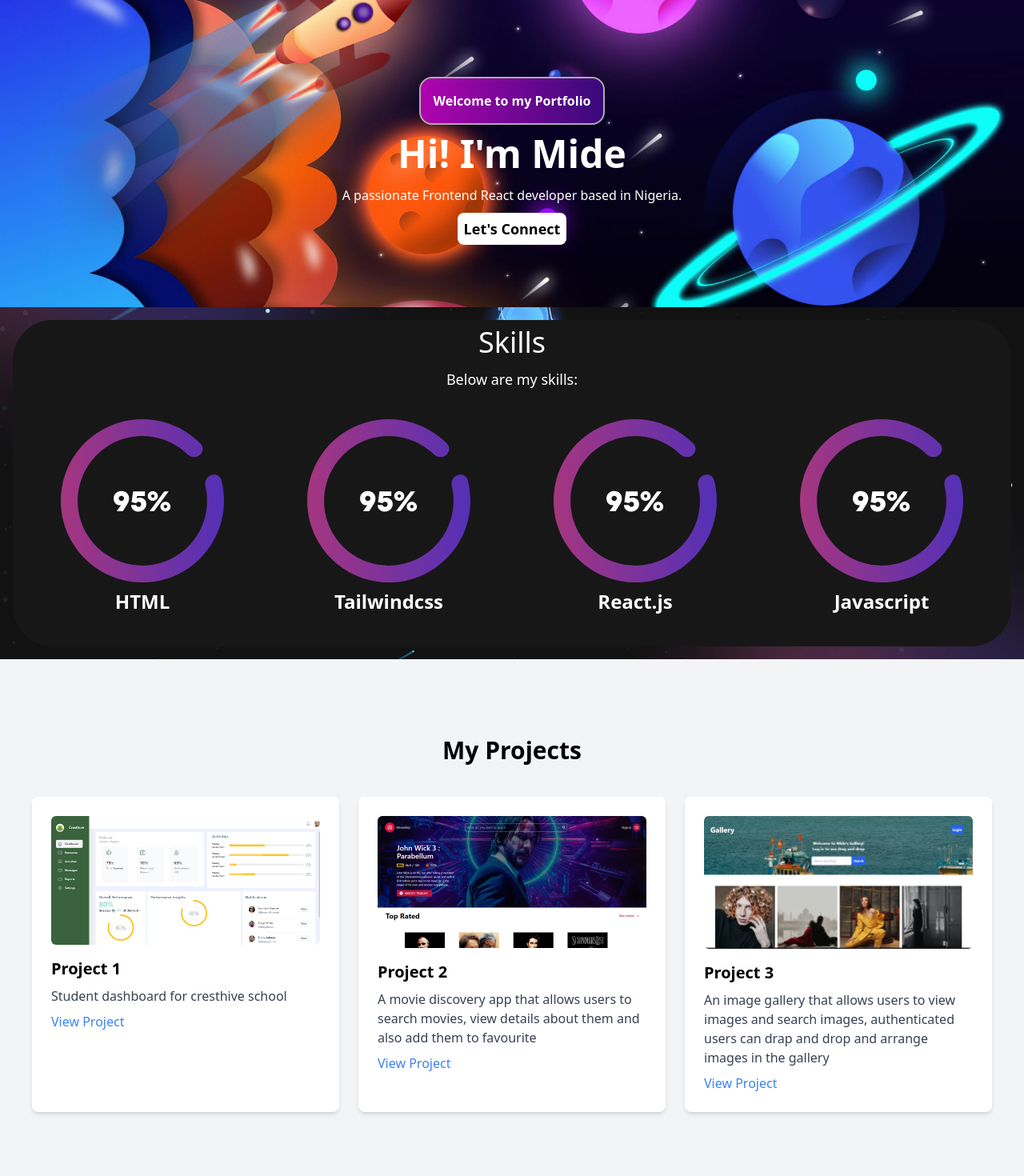
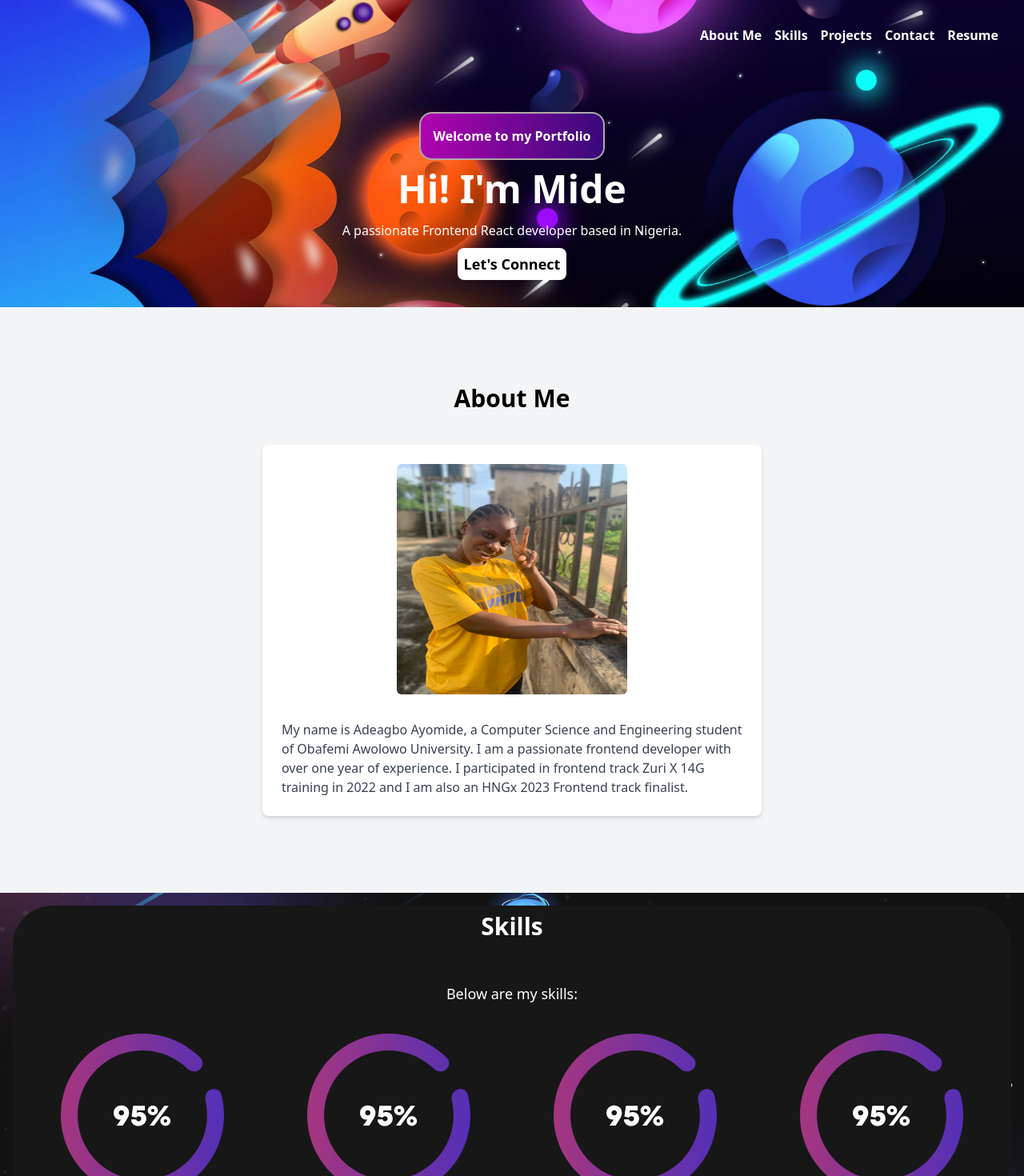
Before and after one commit to Midesales/my-portfolio, a React (Create React App) app: page / in a window 1280 px wide. Shown: the top 1470 px of the page at 80% size. Built offline with nearby package versions, Linux system fonts and the light colour scheme.

Commit message:
about me

```diff
--- a/src/App.js
+++ b/src/App.js
@@ -1,10 +1,12 @@
 import React from "react";
 import Home from "./components/Home";
+
 
 function App() {
   return (
     <div className="w-full">
-      <Home />
+
+     <Home />
     </div>
   );
 }
--- /dev/null
+++ b/src/components/About.jsx
@@ -0,0 +1,32 @@
+import React from 'react'
+import Ayo from '../images/ayo.jpg'
+
+function About() {
+  return (
+    <section
+      id="about"
+      className="bg-gray-100 py-24 px-10 grid place-content-center"
+    >
+      <h1 className="text-3xl font-semibold mb-10 text-center">About Me</h1>
+      <div className="bg-white p-6 rounded-lg shadow-md flex flex-col justify-center items-center gap-4">
+        <div className="">
+          <img
+            src={Ayo}
+            alt="my-picture"
+            className="mb-4 rounded-md w-72 h-72"
+          />
+        </div>
+
+        <p className="max-w-xl text-gray-700">
+          My name is Adeagbo Ayomide, a Computer Science and Engineering student
+          of Obafemi Awolowo University. I am a passionate frontend developer
+          with over one year of experience. I participated in frontend track
+          Zuri X 14G training in 2022 and I am also an HNGx 2023 Frontend track
+          finalist.
+        </p>
+      </div>
+    </section>
+  );
+}
+
+export default About
--- a/src/components/Contact.jsx
+++ b/src/components/Contact.jsx
@@ -4,11 +4,19 @@ import React from "react";
 function Contact() {
   return (
     <>
-      <div className="contact bg-[linear-gradient(90deg,#b004b0,#38097a);]">
+      <div
+        id="contact"
+        className=" bg-[linear-gradient(90deg,#b004b0,#38097a);]"
+      >
         <div className="wrapper flex justify-center  py-16 gap-52 lg:py-12">
           <div className="content-box">
-            <h1 className="text-white font-bold text-4xl">Get In Touch</h1>
-            <form action="" className="flex flex-col gap-2 lg:grid lg:grid-cols-2">
+            <h1 className="text-3xl font-semibold mb-10 text-center text-white">
+              Get in Touch
+            </h1>
+            <form
+              action=""
+              className="flex flex-col gap-2 lg:grid lg:grid-cols-2"
+            >
               <div className="py-2">
                 <input
                   className="bg-transparent h-14 rounded-2xl border-[1px] border-white pl-4 text-white placeholder-white w-full lg:w-36"
--- a/src/components/Header.jsx
+++ b/src/components/Header.jsx
@@ -1,5 +1,6 @@
 import React from "react";
 import bg from "../images/bg.jpg";
+import Navbar from "./Navbar";
 
 
 function Header() {
@@ -10,7 +11,7 @@ function Header() {
         style={{ backgroundImage: `url(${bg})` }}
         className=" bg-center bg-cover bg-no-repeat flex flex-col w-full h-96 "
       >
-
+       <Navbar />
         <div className="flex justify-between items-center h-screen w-full px-20 lg:justify-center lg:px-6">
           <div className=" lg:text-center">
             <div className="btn py-3">
--- a/src/components/Home.jsx
+++ b/src/components/Home.jsx
@@ -4,11 +4,13 @@ import Contact from "../components/Contact";
 import Footer from "../components/Footer";
 import Portfolio from "../components/portfolio";
 import Skills from "../components/Skills";
+import About from "../components/About";
 
 function Home() {
   return (
     <>
       <Header />
+      <About />
       <Skills />
       <Portfolio />
       <Contact />
--- /dev/null
+++ b/src/components/Navbar.jsx
@@ -0,0 +1,82 @@
+import React, { useState } from "react";
+
+
+
+function Navbar() {
+   const [toggleon, setToggleOn] = useState(false);
+  return (
+    <div>
+      {/* SMALL SCREENS */}
+      <div className="absolute text-white m-5 lg:hidden md:hidden">
+        <button className="cursor-pointer" onClick={() => setToggleOn(true)}>
+          <div className="w-6 h-[2px] bg-white mb-2"></div>
+          <div className="w-6 h-[2px] bg-white mb-2"></div>
+          <div className="w-6 h-[2px] bg-white"></div>
+        </button>
+      </div>
+
+      <div className={toggleon === false ? "hidden" : ""}>
+        <div className="absolute z-50 bg-white w-40 h-screen flex-col border-r border-gray-200 pt-2 pb-4 ">
+          <div className="flex justify-end px-4 text-2xl text-white w-full">
+            <div
+              onClick={() => setToggleOn(false)}
+              className="justify-end cursor-pointer text-black hover:text-slate-400"
+            >
+              {" "}
+              x{" "}
+            </div>
+          </div>
+          <div className="flex flex-col gap-4 p-6 font-bold">
+            <a href="/#about" className="hover:text-slate-400">
+              About Me
+            </a>
+            <a href="/#skills" className="hover:text-slate-400">
+              Skills
+            </a>
+            <a href="/#projects" className="hover:text-slate-400">
+              Projects
+            </a>
+            <a href="/#contact" className="hover:text-slate-400">
+              Contact
+            </a>
+            <a
+              href="https://drive.google.com/file/d/1cqDpErIGAKuUQ28X5R9rNapfiU5N5w_i/view?usp=sharing"
+              target="_blank"
+              className="hover:text-slate-400"
+            >
+              Resume
+            </a>
+          </div>
+        </div>
+      </div>
+
+      {/* //LARGE SCREENS */}
+
+      <div className="text-white p-8 hidden justify-end items-center font-bold md:flex lg:flex">
+        <div className="flex  gap-4">
+          <a href="/#about" className="hover:text-slate-400">
+            About Me
+          </a>
+          <a href="/#skills" className="hover:text-slate-400">
+            Skills
+          </a>
+          <a href="/#projects" className="hover:text-slate-400">
+            Projects
+          </a>
+          <a href="/#contact" className="hover:text-slate-400">
+            Contact
+          </a>
+          <a
+            href="https://drive.google.com/file/d/1cqDpErIGAKuUQ28X5R9rNapfiU5N5w_i/view?usp=sharing"
+            target="_blank"
+            className="hover:text-slate-400"
+          >
+            Resume
+          </a>
+        </div>
+      </div>
+    </div>
+  );
+}
+
+export default Navbar;
--- a/src/components/Skills.jsx
+++ b/src/components/Skills.jsx
@@ -11,7 +11,9 @@ function Skills() {
         className="wrapper h-full bg-no-repeat bg-center bg-cover p-16 lg:p-4"
       >
         <div className=" text-center text-white bg-[#171717]  py-24 px-10 rounded-[50px] lg:p-2">
-          <h1 className="text-4xl ">Skills</h1>
+          <h1 className="text-3xl font-semibold mb-10 text-center">
+            Skills
+          </h1>
           <p className="text-lg py-3">Below are my skills:</p>
           <div className="grid md:grid-cols-2 lg:grid-cols-4 place-content-center  bg-[#171717] my-6">
             <div className=" bg-[#171717] flex flex-col items-center">
--- a/src/components/portfolio.jsx
+++ b/src/components/portfolio.jsx
@@ -31,8 +31,8 @@ const projects = [
 
 const Portfolio = () => {
   return (
-    <section className="bg-gray-100 py-24 px-10 grid place-content-center">
-      <div className="container mx-auto">
+    <section id="projects" className="bg-gray-100 py-24 px-10 grid place-content-center">
+      <div className="mx-auto">
         <h1 className="text-3xl font-semibold mb-10 text-center">My Projects</h1>
         <div className="grid place-content-center grid-cols-1 md:grid-cols-2 lg:grid-cols-3 gap-6">
           {projects.map((project, index) => (
--- a/src/index.js
+++ b/src/index.js
@@ -2,11 +2,15 @@ import React from 'react';
 import ReactDOM from 'react-dom/client';
 import './index.css';
 import App from './App';
+import { BrowserRouter } from 'react-router-dom';
 
 
 const root = ReactDOM.createRoot(document.getElementById('root'));
 root.render(
-  <React.StrictMode>
+  <BrowserRouter>
+   <React.StrictMode>
     <App />
   </React.StrictMode>
+  </BrowserRouter>
+
 );
```
Also changed, not shown: src/images/ayo.jpg (added).
